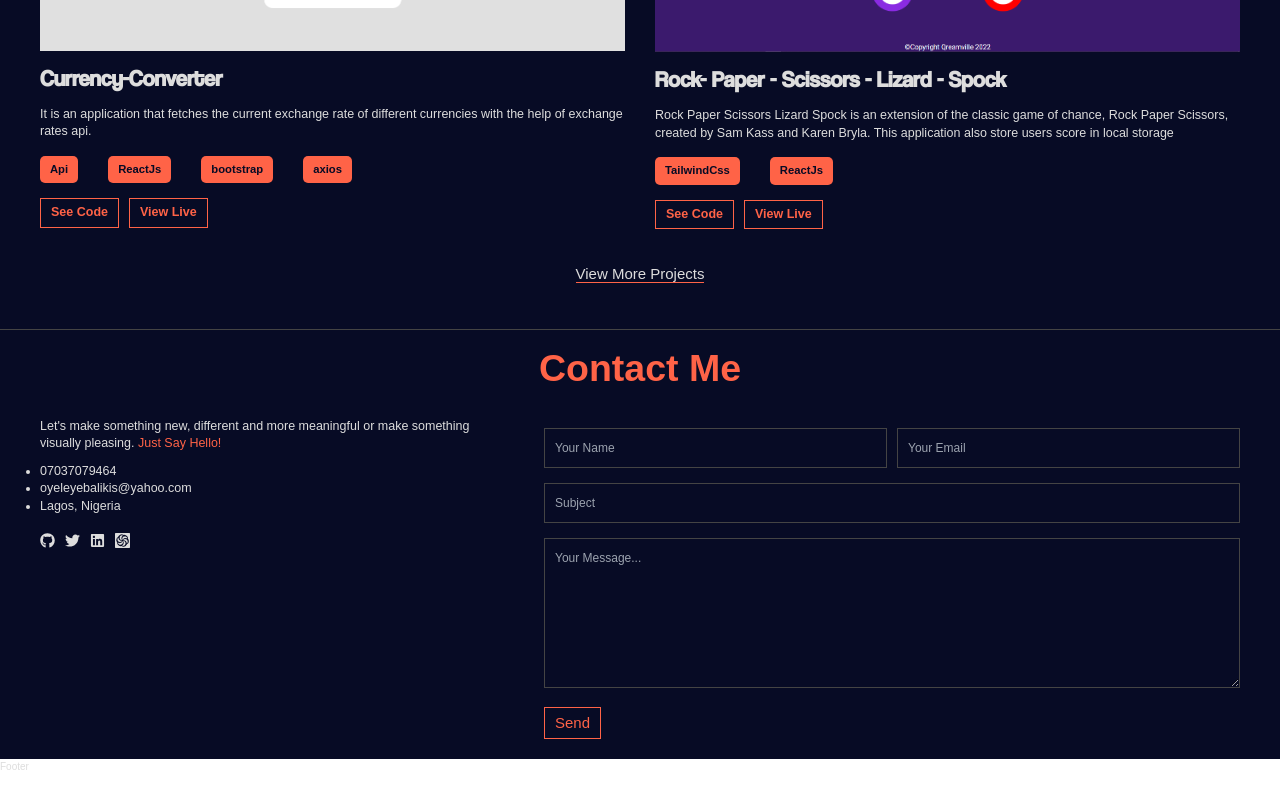
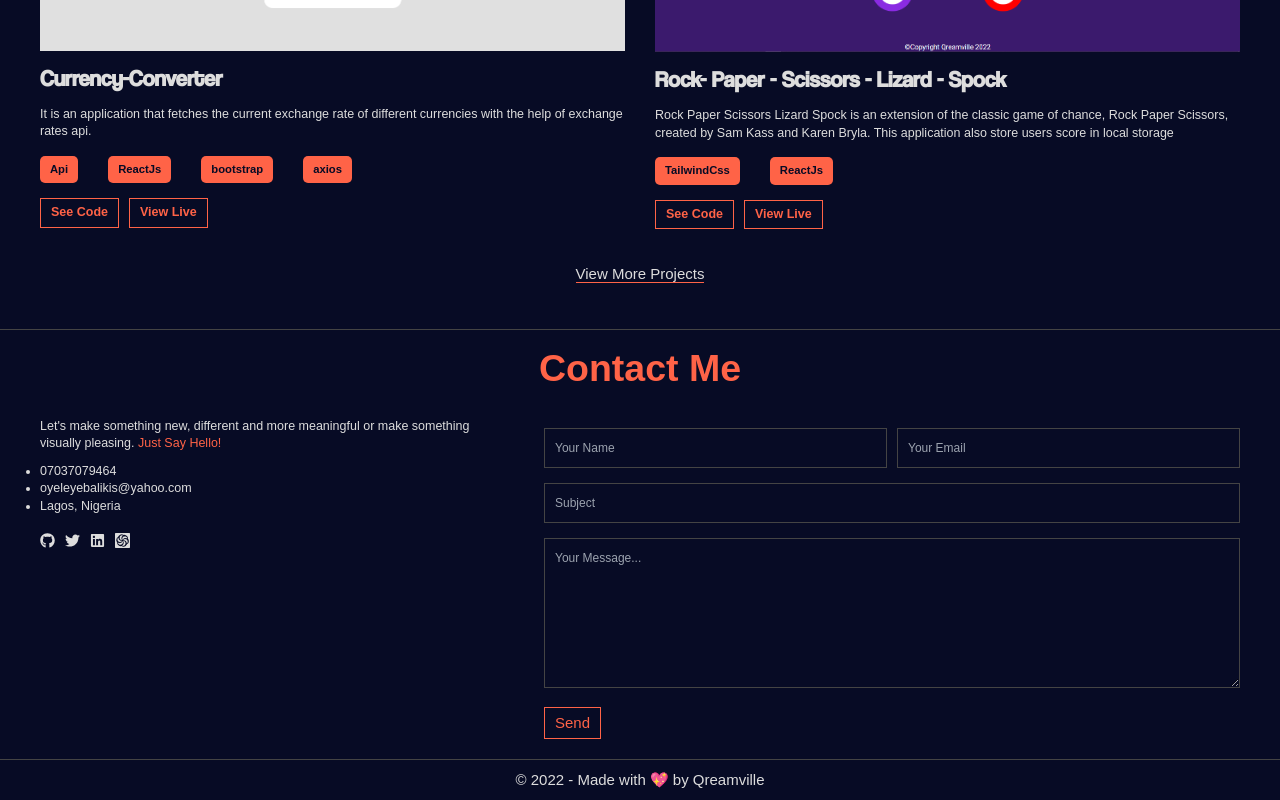
Before and after one commit to Qreamville/My-Portfolio, a React (Create React App) app: page / in a window 1280 px wide. Shown: the part 2508-3308 px from the top of the page. Before the commit the page ends 3282 px from the top, so only its background shows below. Built offline with nearby package versions, Linux system fonts and the light colour scheme.

Commit message:
Update footer.jsx

```diff
--- a/src/components/footer/Footer.jsx
+++ b/src/components/footer/Footer.jsx
@@ -1,7 +1,13 @@
 import React from "react";
 
 const Footer = () => {
-  return <div>Footer</div>;
+  return (
+    <footer className="footer bg-bg-blue border-t border-t-[#444]">
+      <div className="container mx-auto text-center py-4">
+        <p className="text-2xl">&copy; 2022 - Made with 💖 by Qreamville</p>
+      </div>
+    </footer>
+  );
 };
 
 export default Footer;
```
